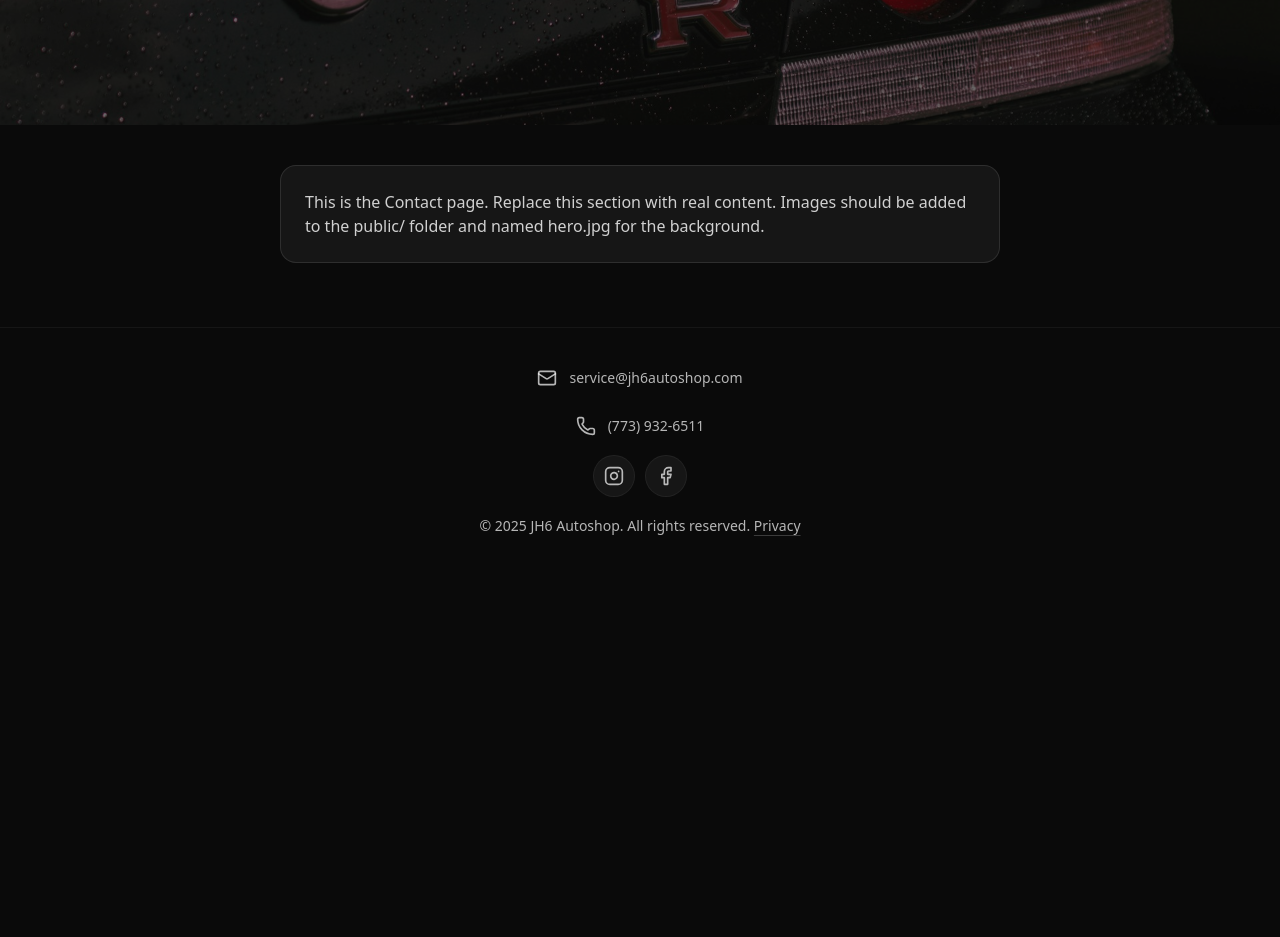
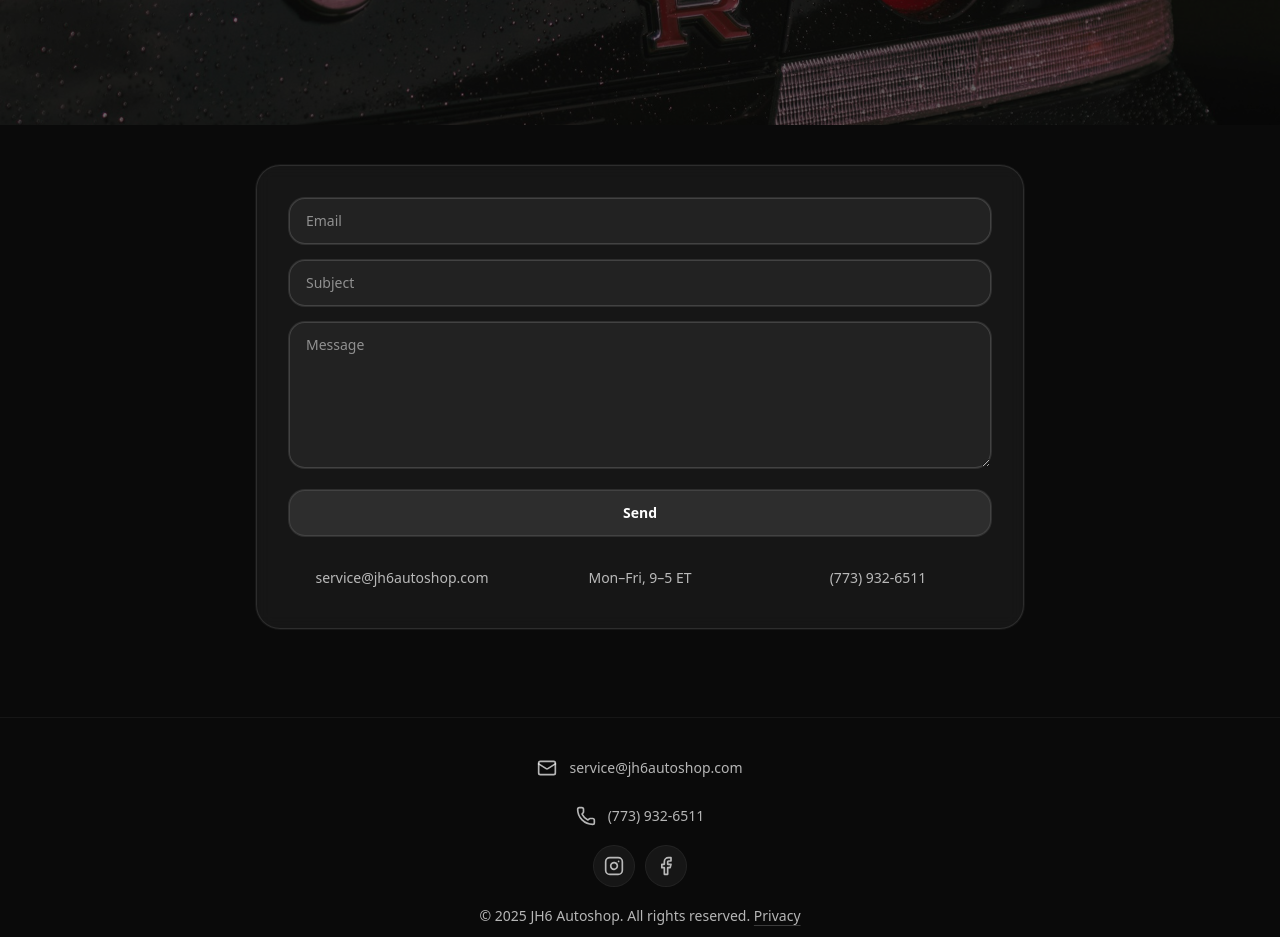
Before and after one commit to genghisjuan/JH6AUTOSHOP, a Next.js app: page /contact in a window 1280 px wide. Shown: the part 420-1357 px from the top of the page. Before the commit the page ends 988 px from the top, so only its background shows below. Built offline with nearby package versions, Linux system fonts and the light colour scheme.

Commit message:
Update page.tsx

```diff
--- a/app/contact/page.tsx
+++ b/app/contact/page.tsx
@@ -1,13 +1,89 @@
 import PageHero from "@/components/PageHero";
+
 export default function Page() {
   return (
     <div>
-      <PageHero title="Contact" subtitle="Questions on a specific car or plan? We’re here to help." />
-      <div className="mx-auto max-w-3xl px-4 py-10 sm:px-6">
-        <div className="rounded-2xl border border-white/10 bg-white/5 p-6 text-white/80">
-          <p>This is the Contact page. Replace this section with real content. Images should be added to the public/ folder and named hero.jpg for the background.</p>
+      <PageHero
+        title="Let’s Talk"
+        subtitle="Questions about consulting, sourcing, or partnerships? Send a note."
+      />
+
+      <section className="mx-auto max-w-7xl px-4 sm:px-6 pb-16 mt-10">
+        <div className="mx-auto w-full max-w-3xl rounded-[24px] border border-white/10 bg-white/5 p-6 sm:p-8 ring-1 ring-white/5 backdrop-blur">
+          <form
+            className="space-y-4"
+            onSubmit={(e) => {
+              e.preventDefault();
+              const form = e.currentTarget as HTMLFormElement;
+              const email = (form.elements.namedItem("email") as HTMLInputElement).value;
+              const subject = (form.elements.namedItem("subject") as HTMLInputElement).value;
+              const message = (form.elements.namedItem("message") as HTMLTextAreaElement).value;
+              const mailto = `mailto:service@jh6autoshop.com?subject=${encodeURIComponent(
+                subject || "Inquiry from JH6 Autoshop"
+              )}&body=${encodeURIComponent(`From: ${email}\n\n${message}`)}`;
+              window.location.href = mailto;
+            }}
+          >
+            <div>
+              <label htmlFor="email" className="sr-only">
+                Email
+              </label>
+              <input
+                id="email"
+                name="email"
+                type="email"
+                required
+                placeholder="Email"
+                className="w-full rounded-2xl border border-white/15 bg-white/5 px-4 py-3 text-sm text-white placeholder-white/50 outline-none ring-1 ring-white/10 focus:ring-2 focus:ring-white/30"
+              />
+            </div>
+
+            <div>
+              <label htmlFor="subject" className="sr-only">
+                Subject
+              </label>
+              <input
+                id="subject"
+                name="subject"
+                type="text"
+                placeholder="Subject"
+                className="w-full rounded-2xl border border-white/15 bg-white/5 px-4 py-3 text-sm text-white placeholder-white/50 outline-none ring-1 ring-white/10 focus:ring-2 focus:ring-white/30"
+              />
+            </div>
+
+            <div>
+              <label htmlFor="message" className="sr-only">
+                Message
+              </label>
+              <textarea
+                id="message"
+                name="message"
+                required
+                placeholder="Message"
+                rows={6}
+                className="w-full rounded-2xl border border-white/15 bg-white/5 px-4 py-3 text-sm text-white placeholder-white/50 outline-none ring-1 ring-white/10 focus:ring-2 focus:ring-white/30"
+              />
+            </div>
+
+            <button
+              type="submit"
+              className="w-full rounded-2xl border border-white/10 bg-white/10 px-5 py-3 text-sm font-semibold text-white ring-1 ring-white/10 hover:bg-white/15"
+            >
+              Send
+            </button>
+          </form>
+
+          <div className="mt-6 grid gap-3 text-center text-sm text-white/70 sm:grid-cols-3">
+            <a href="mailto:service@jh6autoshop.com" className="rounded-xl px-3 py-2 hover:bg-white/5 hover:text-white">
+              service@jh6autoshop.com
+            </a>
+            <span className="rounded-xl px-3 py-2">Mon–Fri, 9–5 ET</span>
+            <a href="tel:+17739326511" className="rounded-xl px-3 py-2 hover:bg-white/5 hover:text-white">
+              (773) 932-6511
+            </a>
+          </div>
         </div>
-      </div>
+      </section>
     </div>
   );
 }
```
